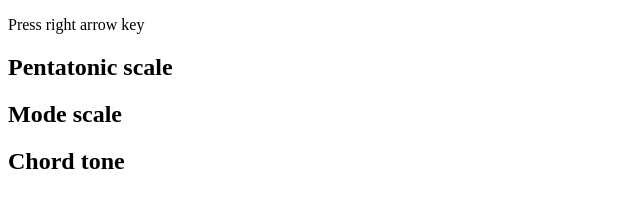
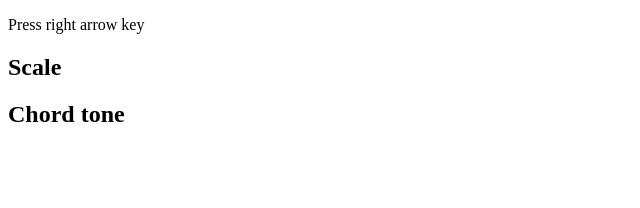
Before and after one commit to cklmi/guitar-practice-tools, a plain HTML site: page index.html in a window 1280 px wide. Shown: the whole page, without its empty margins (0-640 px from the left). Drawn offline with Linux system fonts and the light colour scheme.

Commit message:
Update index.html

```diff
--- a/index.html
+++ b/index.html
@@ -6,10 +6,9 @@
 </head>
 <body>
     <p>Press right arrow key</p>
-    <h2>Pentatonic scale</h2>
-    <p id="penta"></p>
-    <h2>Mode scale</h2>
-    <p id="mode"></p>
+    <h2>Scale</h2>
+    <p id="scale"></p>
+
     <h2>Chord tone</h2>
     <p id="chordTone"></p>
 </body>
```
